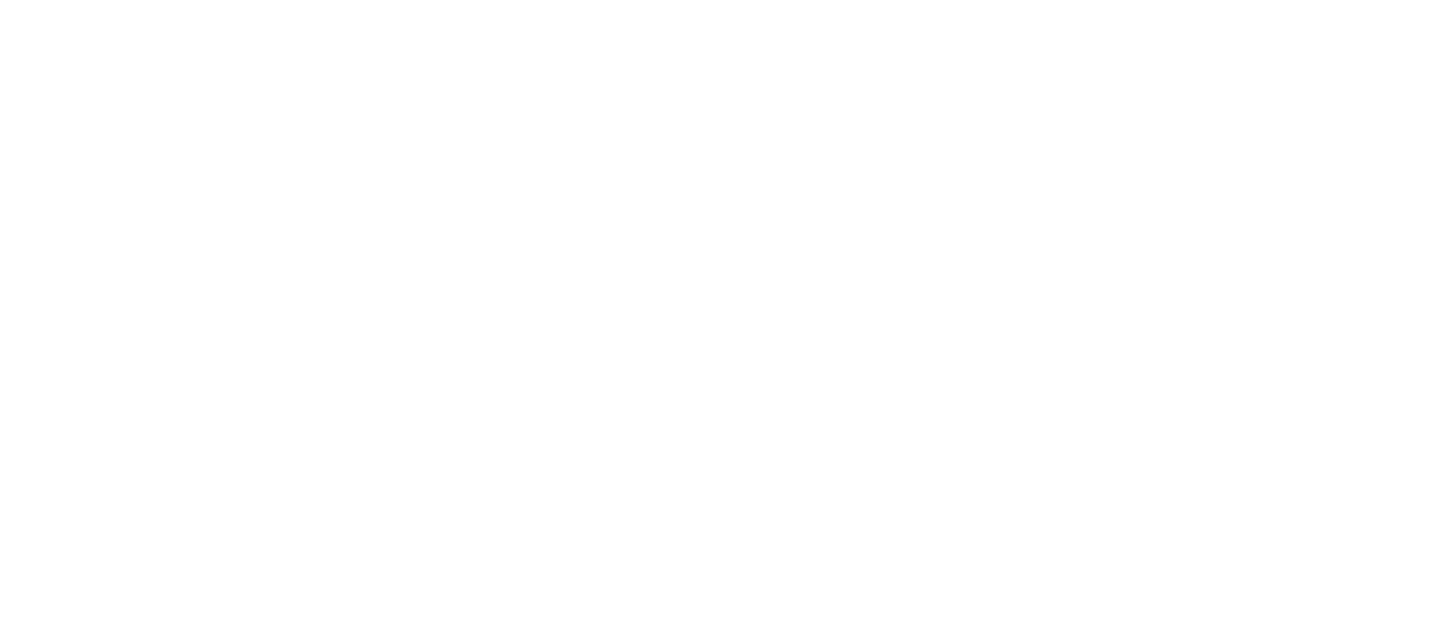
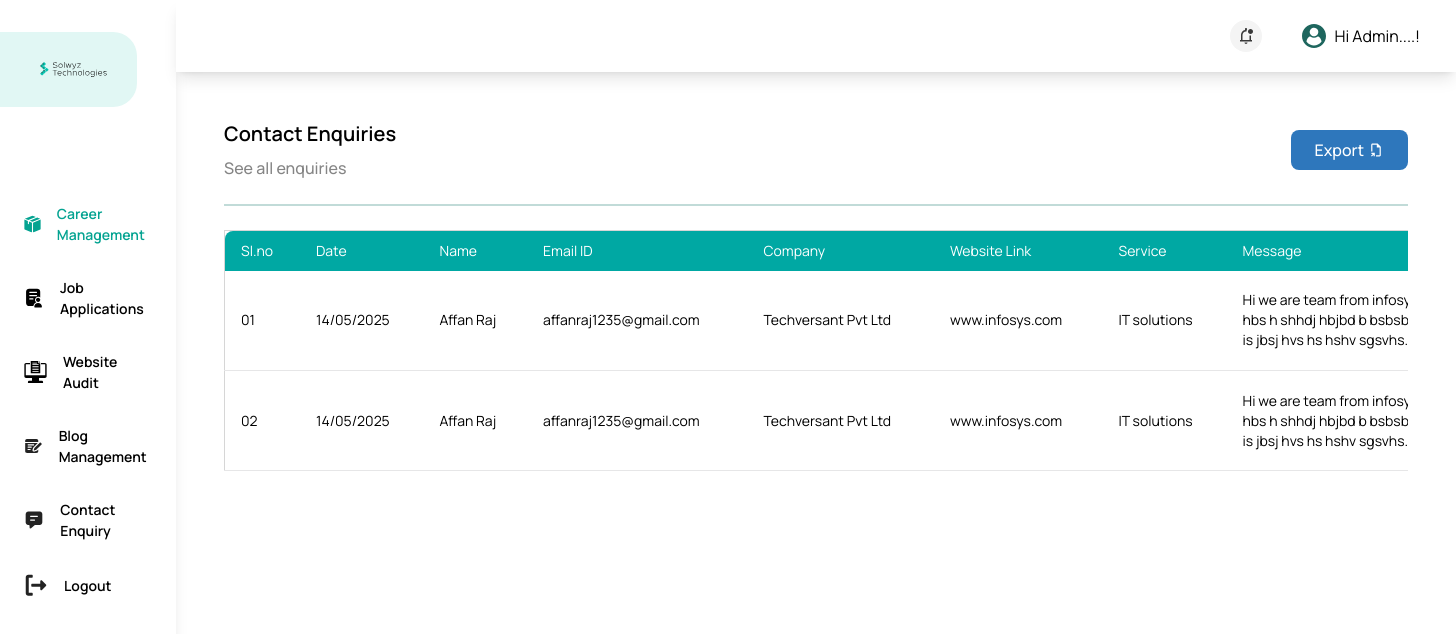
Before and after one commit to Solwyz/solwyz-web-new, a React (Vite) app: page /admin/enquiries in a window 1280 px wide. Before the commit this address had no page. Shown: the top 634 px of the page, 1456 px wide, since content can reach past the window. Built offline with nearby package versions, Linux system fonts and the light colour scheme.

Commit message:
admin Contact

```diff
--- /dev/null
+++ b/src/Admin/Pages/AdminContact/AdminContact.jsx
@@ -0,0 +1,82 @@
+import React from 'react';
+import exportIcon from "../../../assets/export.svg";
+
+function AdminContact() {
+    const data = [
+        {
+            date: '14/05/2025',
+            name: 'Affan Raj',
+            email: 'affanraj1235@gmail.com',
+            company: 'Techversant Pvt Ltd',
+            websiteLink: 'www.infosys.com',
+            service: 'IT solutions',
+            message: 'Hi we are team from infosys, jjbacjchbbsjjabb hasbhc hbs h shhdj hbjbd b bsbsbxj ghd hsdhhxv hhsgdh hsggs is jbsj hvs hs hshv sgsvhs.',
+        },
+        {
+            date: '14/05/2025',
+            name: 'Affan Raj',
+            email: 'affanraj1235@gmail.com',
+            company: 'Techversant Pvt Ltd',
+            websiteLink: 'www.infosys.com',
+            service: 'IT solutions',
+            message: 'Hi we are team from infosys, jjbacjchbbsjjabb hasbhc hbs h shhdj hbjbd b bsbsbxj ghd hsdhhxv hhsgdh hsggs is jbsj hvs hs hshv sgsvhs.',
+        },
+        // Add more entries as needed
+    ];
+
+    return (
+        <div className="p-6">
+            {/* Header Section */}
+            <div className="flex items-center justify-between">
+                <div>
+                    <h1 className="font-semibold text-xl">Contact Enquiries</h1>
+                    <p className="font-medium text-base text-[#858585] leading-6 mt-2">See all enquiries</p>
+                </div>
+                <button className="bg-[#2E77BC] flex items-center justify-center py-2 px-6 rounded-lg h-10 text-white text-base font-medium">
+                    Export
+                    <img src={exportIcon} className="ml-1" alt="export" />
+                </button>
+            </div>
+
+            {/* Divider */}
+            <div className="border border-[#C1DBD8] w-full mt-6 mb-4"></div>
+
+            {/* Scrollable Table */}
+<div className="mt-6  overflow-x-auto">
+    <table className="min-w-[1400px] border border-[#D6D6D6]">
+        <thead className=''>
+            <tr className="bg-[#00a8a3]  h-[40px] text-left text-sm font-medium text-white">
+                <th className="px-4 py-2 rounded-tl-lg font-normal">Sl.no</th>
+                <th className="px-4 py-2  font-normal">Date</th>
+                <th className="px-4 py-2  font-normal">Name</th>
+                <th className="px-4 py-2  font-normal">Email ID</th>
+                <th className="px-4 py-2  font-normal">Company</th>
+                <th className="px-4 py-2  font-normal">Website Link</th>
+                <th className="px-4 py-2  font-normal">Service</th>
+                <th className="px-4 py-2 rounded-tr-lg font-normal">Message</th>
+            </tr>
+        </thead>
+        <tbody className="">
+            {data.map((item, index) => (
+                <tr key={index} className="h-[100px]  font-normal border-b border-[#E6E6E7] text-sm">
+                    <td className="px-4 py-2">{`0${index + 1}`}</td>
+                    <td className="px-4 py-2">{item.date}</td>
+                    <td className="px-4 py-2">{item.name}</td>
+                    <td className="px-4 py-2">{item.email}</td>
+                    <td className="px-4 py-2">{item.company}</td>
+                    <td className="px-4 py-2">{item.websiteLink}</td>
+                    <td className="px-4 py-2">{item.service}</td>
+                    <td className="px-4  py-2 w-[397px]">
+                        {item.message}
+                    </td>
+                </tr>
+            ))}
+        </tbody>
+    </table>
+</div>
+
+        </div>
+    );
+}
+
+export default AdminContact;
--- a/src/App.jsx
+++ b/src/App.jsx
@@ -36,6 +36,7 @@ import ApplicationsTable from './Admin/Pages/JobApplications/ApplicationsTable'
 
 import WebsiteAudit from './Admin/Pages/WebsiteAudit/WebsiteAudit'
 import AdminLogin from './Admin/AdminLogin/AdminLogin'
+import AdminContact from './Admin/Pages/AdminContact/AdminContact'
 
 
 
@@ -95,6 +96,8 @@ function App() {
         <Route path='jobapplications/:id/:groupId' element={<ApplicationsTable/>}/>
 
         <Route path='WebsiteAudit' element={<WebsiteAudit/>}/>
+        <Route path='enquiries' element={<AdminContact/>}/>
+
 
       </Route>
       <Route path='login' element={<AdminLogin/>}/>
```
Also changed, not shown: src/assets/export.svg (added).
